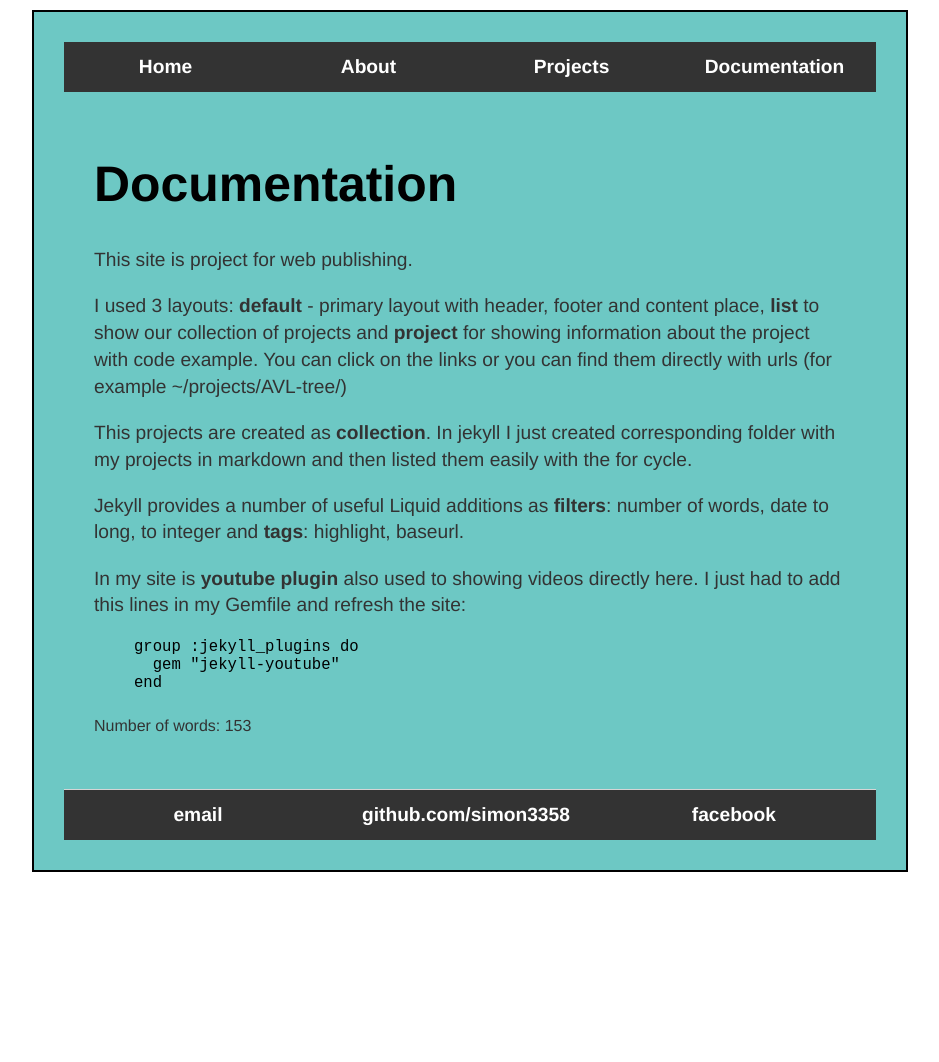
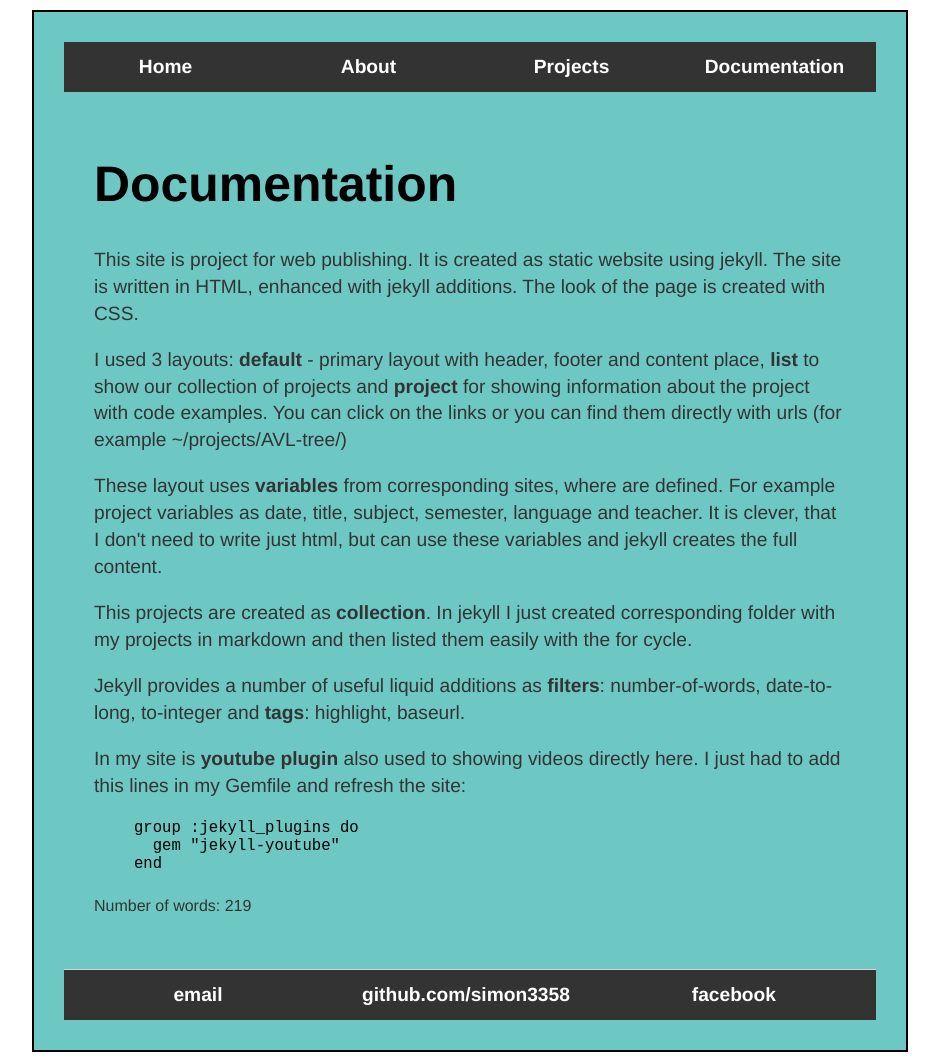
Before and after one commit to simon3358/simon3358.github.io, a Jekyll site: the page built from documentation/index.html, in a window 1280 px wide. Shown: the whole page, without its empty margins (170-1109 px from the left). Built offline with Jekyll 4.4.1, drawn with Linux system fonts in a browser that asks for light colours; before the commit the page ends 900 px from its top, so only the background shows below that.

Commit message:
update documentation site

```diff
--- a/documentation/index.html
+++ b/documentation/index.html
@@ -3,14 +3,18 @@ layout: default
 title: Documentation
 ---
 <h1>{{ page.title }}</h1>
-<p>This site is project for web publishing.</p>
+<p>This site is project for web publishing. It is created as static website using jekyll. The site is written
+in HTML, enhanced with jekyll additions. The look of the page is created with CSS.</p>
 <p>I used 3 layouts: <b>default</b> - primary layout with header, footer and content place, <b>list</b> to show our
-    collection of projects and <b>project</b> for showing information about the project with code example.
+    collection of projects and <b>project</b> for showing information about the project with code examples.
     You can click on the links or you can find them directly with urls
     (for example ~{{ site.baseurl }}{% link _projects/AVL-tree.md %})</p>
+<p>These layout uses <b>variables</b> from corresponding sites, where are defined. For example project variables
+    as date, title, subject, semester, language and teacher. It is clever, that I don't need to write just html,
+ but can use these variables and jekyll creates the full content.</p>
 <p>This projects are created as <b>collection</b>. In jekyll I just created corresponding folder with my
     projects in markdown and then listed them easily with the for cycle.</p>
-<p>Jekyll provides a number of useful Liquid additions as <b>filters</b>: number of words, date to long, to integer
+<p>Jekyll provides a number of useful liquid additions as <b>filters</b>: number-of-words, date-to-long, to-integer
     and <b>tags</b>: highlight, baseurl.</p>
 <p>In my site is <b>youtube plugin</b> also used to showing videos directly here. I just had to add this lines in my
     Gemfile and refresh the site:</p>
```
